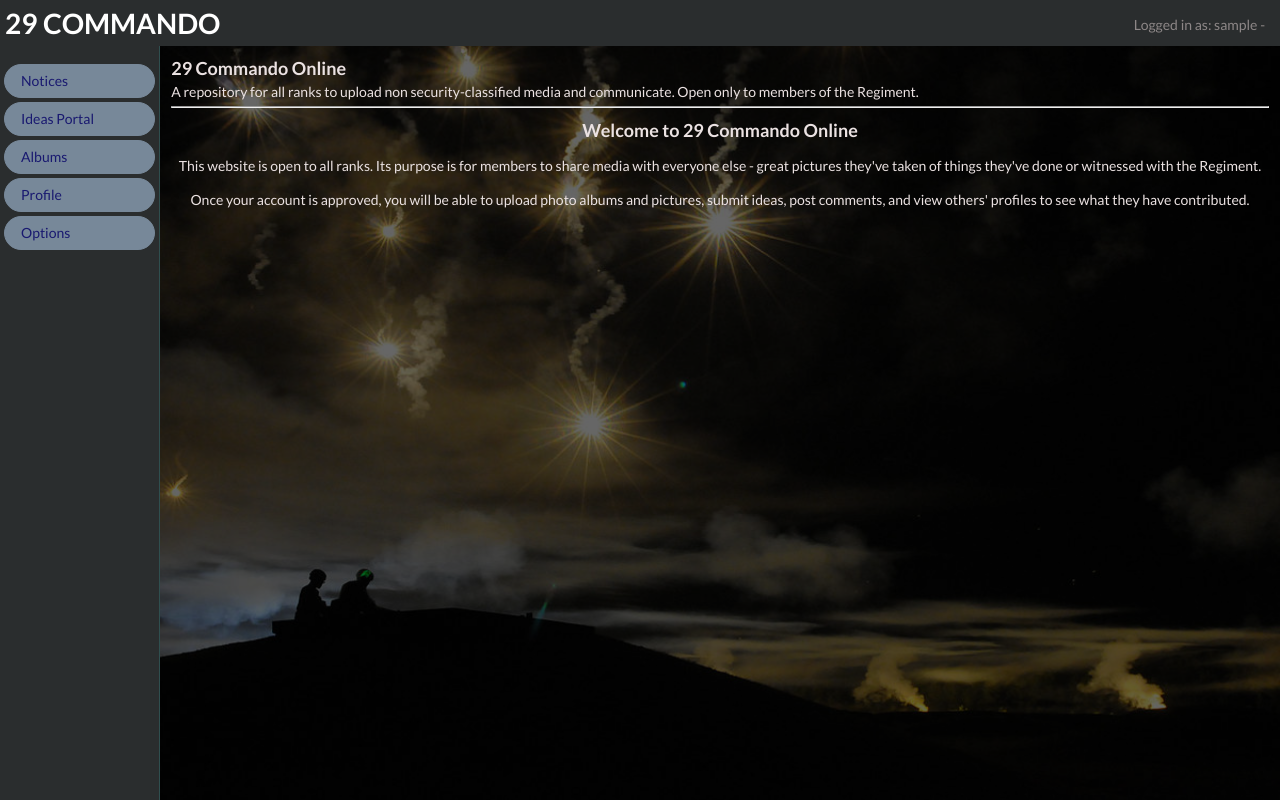
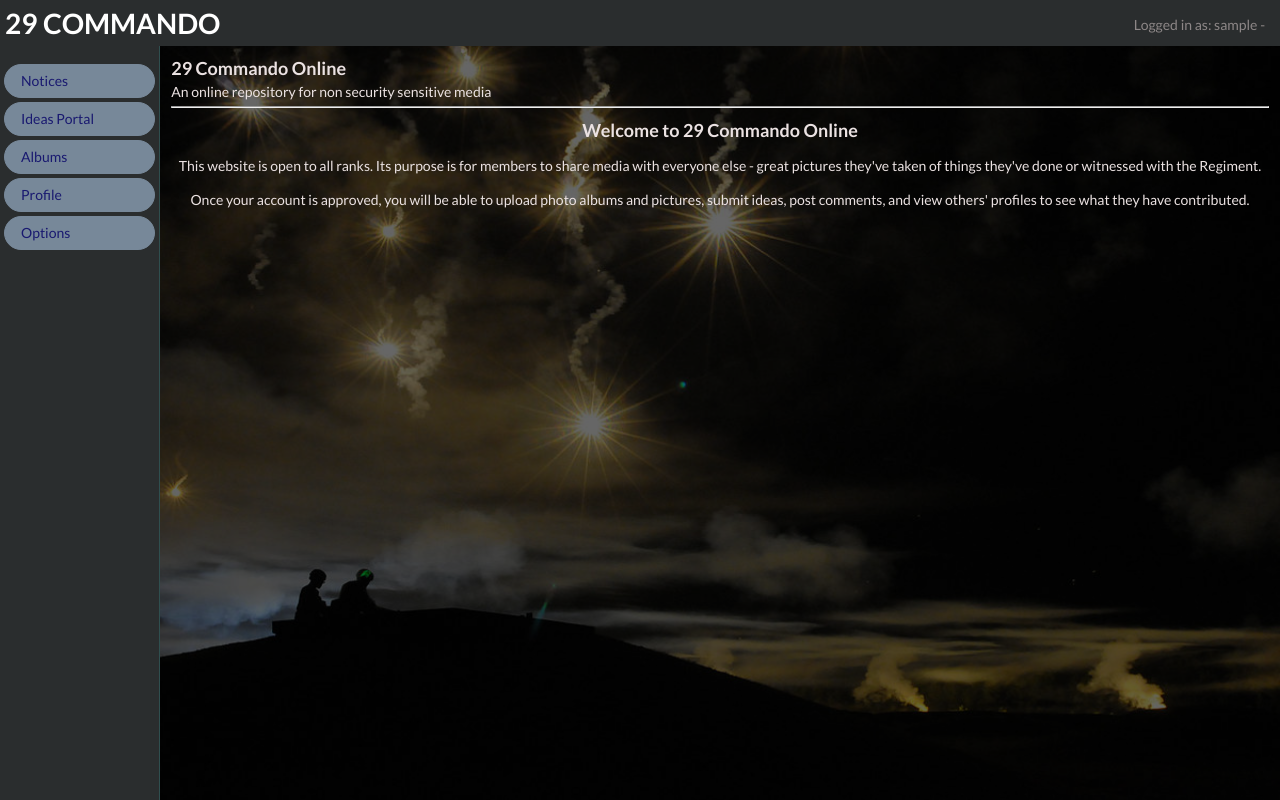
Before and after one commit to Ivystrode/commando_media, a Django app: page / in a window 1280 px wide. Run offline with Django 3.2, Linux system fonts and the light colour scheme; the visitor is signed in with stand-in values (Sample User, id 1); parts of the project's set-up code (start-up, migrations or seed data) failed here and were passed over; some libraries are stand-ins or nearby versions.

Commit message:
LT add open album option to create album form, minor styling changes

```diff
--- a/albums/forms.py
+++ b/albums/forms.py
@@ -7,7 +7,7 @@ class AlbumCreationForm(forms.ModelForm):
 
     class Meta:
         model = Album # the model this form interacts with
-        fields = ['title', 'coverpic'] # makes the title and initial (cover) pic
+        fields = ['title', 'coverpic', 'open'] # makes the title and initial (cover) pic
 
 class PhotoUploadForm(forms.ModelForm):
     # photo = forms.ImageField(label='photo')
--- a/albums/templates/albums/create_album.html
+++ b/albums/templates/albums/create_album.html
@@ -18,6 +18,7 @@
                 <form method="post" enctype="multipart/form-data">
                     {% csrf_token %}
                     {{form | crispy}}
+                    <p>Select 'open' to allow other users to add pictures to your album</p>
                     <p></p>
                     <button type="submit" class="ui secondary button">Post</button>
                 </form>
--- a/ideas/views.py
+++ b/ideas/views.py
@@ -76,7 +76,7 @@ def add_idea(request):
 
                 ideaname = form.cleaned_data.get('title')
                 print(form.cleaned_data)
-                messages.success(request, f'idea created: {ideaname}')
+                messages.success(request, f'Idea created: {ideaname}')
                 return redirect('/ideas')
         else:
             form = IdeaCreationForm()
--- a/main/templates/main/home.html
+++ b/main/templates/main/home.html
@@ -7,7 +7,7 @@
 
 {% block title %}29 Commando{% endblock %}
 {% block page_title %}29 Commando Online{% endblock %}
-{% block subtitle %}A repository for all ranks to upload non security-classified media and communicate. Open only to members of the Regiment.{% endblock %}
+{% block subtitle %}An online repository for non security sensitive media{% endblock %}
 </head>
 {% block content %}
 
```
